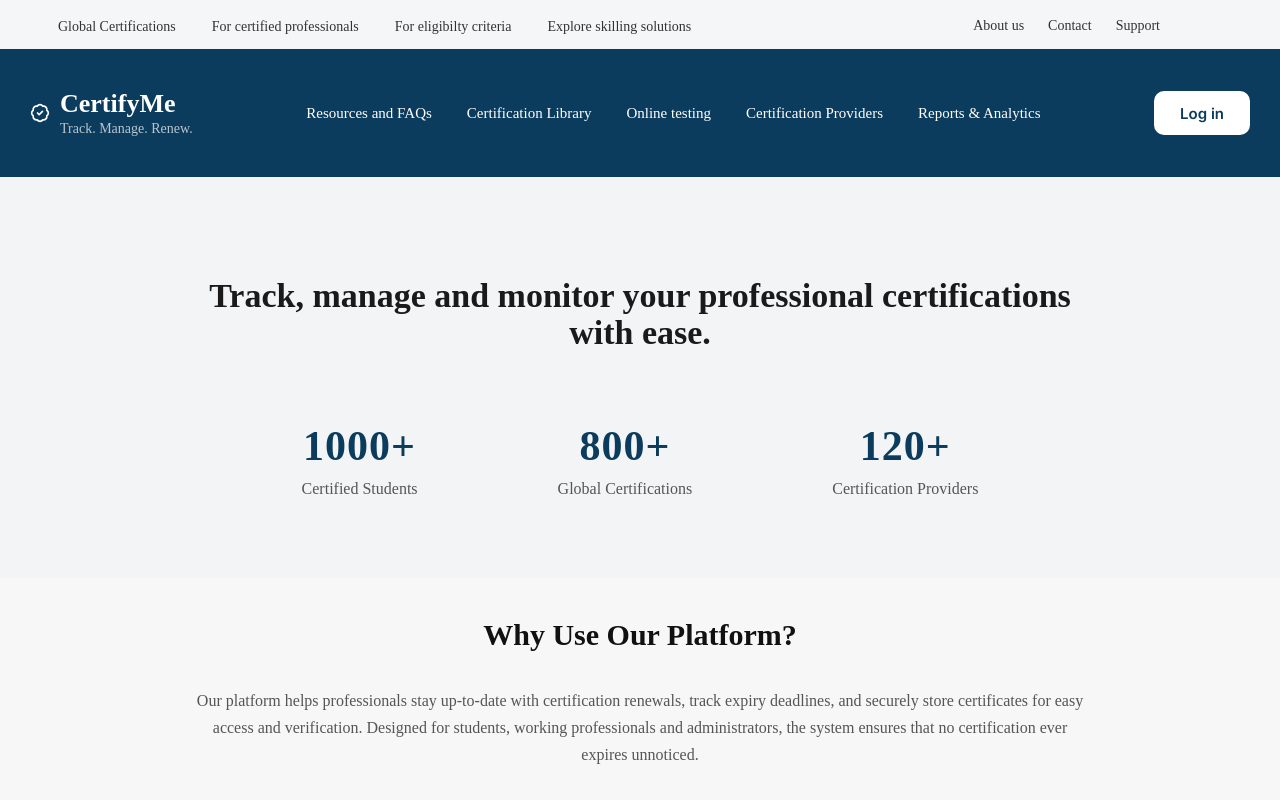
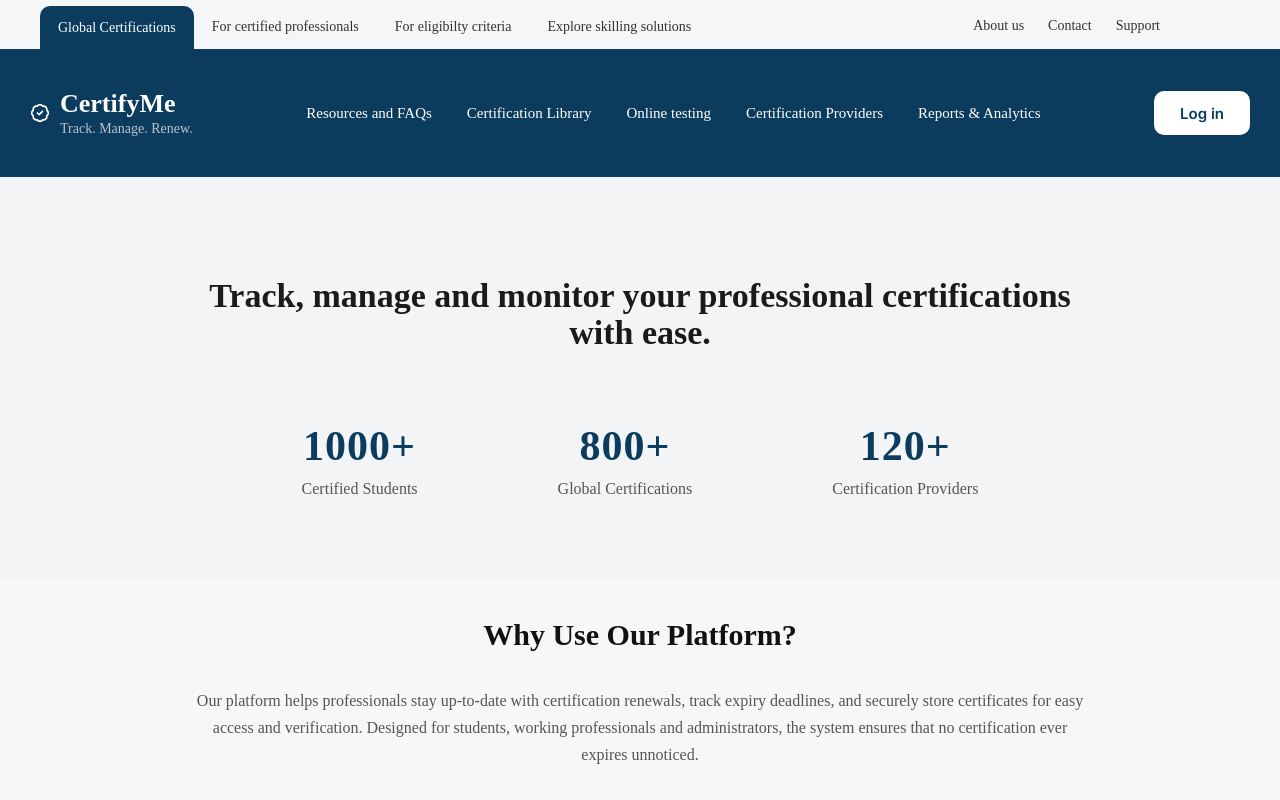
Before and after one commit to lalithdev/CertifyMe-Certification-Tracking-Platform, a React (Vite) app: page / in a window 1280 px wide. Shown: the top 800 px of the page. Built offline with nearby package versions, Linux system fonts and the light colour scheme.

Commit message:
Public Layout Updated - Hower on the Global certifications section above  the header

```diff
--- a/src/layouts/PublicLayout.jsx
+++ b/src/layouts/PublicLayout.jsx
@@ -4,7 +4,7 @@ import { BadgeCheck } from "lucide-react";
 import "./PublicLayout.css";
 
 function PublicLayout() {
-    const [activeTab, setActiveTab] = useState("For test-takers");
+    const [activeTab, setActiveTab] = useState("Global Certifications");
     const [hoveredTab, setHoveredTab] = useState(null);
 
   return (
```
